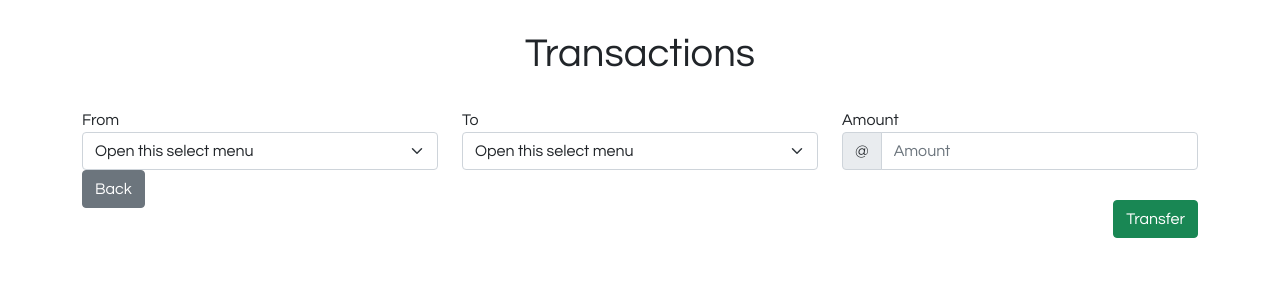
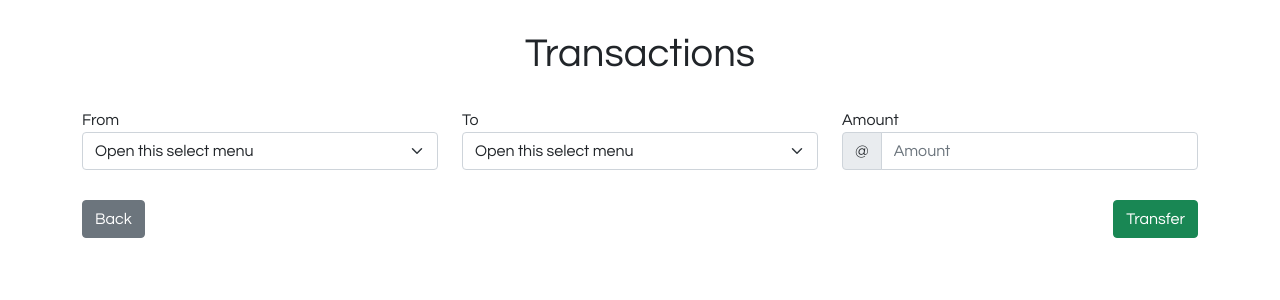
Before and after one commit to santhosh404/BankingSystem, a Django app: template Bankapp/templates/transaction.html in a window 1280 px wide. Shown: the part 71-371 px from the top of the page. Run offline with Django 3.2, Linux system fonts and the light colour scheme; the template is opened without the code that fills it: values that come from a table or form of the project are taken from there, others are empty; data comes from the database, SQL or seed files in the repository.

Commit message:
Update transaction.html

```diff
--- a/Bankapp/templates/transaction.html
+++ b/Bankapp/templates/transaction.html
@@ -14,7 +14,8 @@
     float: right;
   }
 
-  .trans-back{
+  .back{
+    margin-top: 30px;
     float: left;
   }
   @media only screen and (max-width: 600px) {
```
